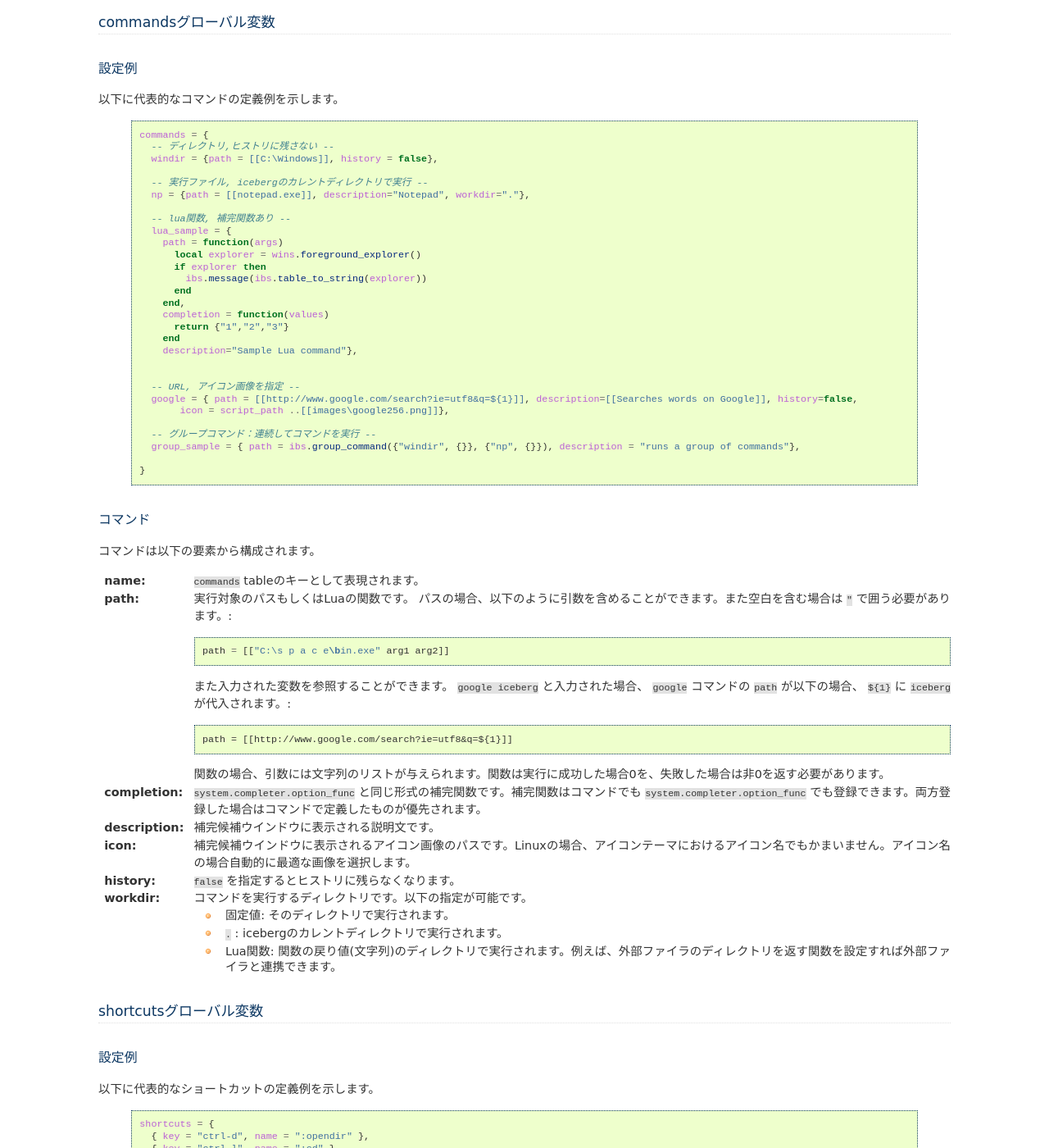
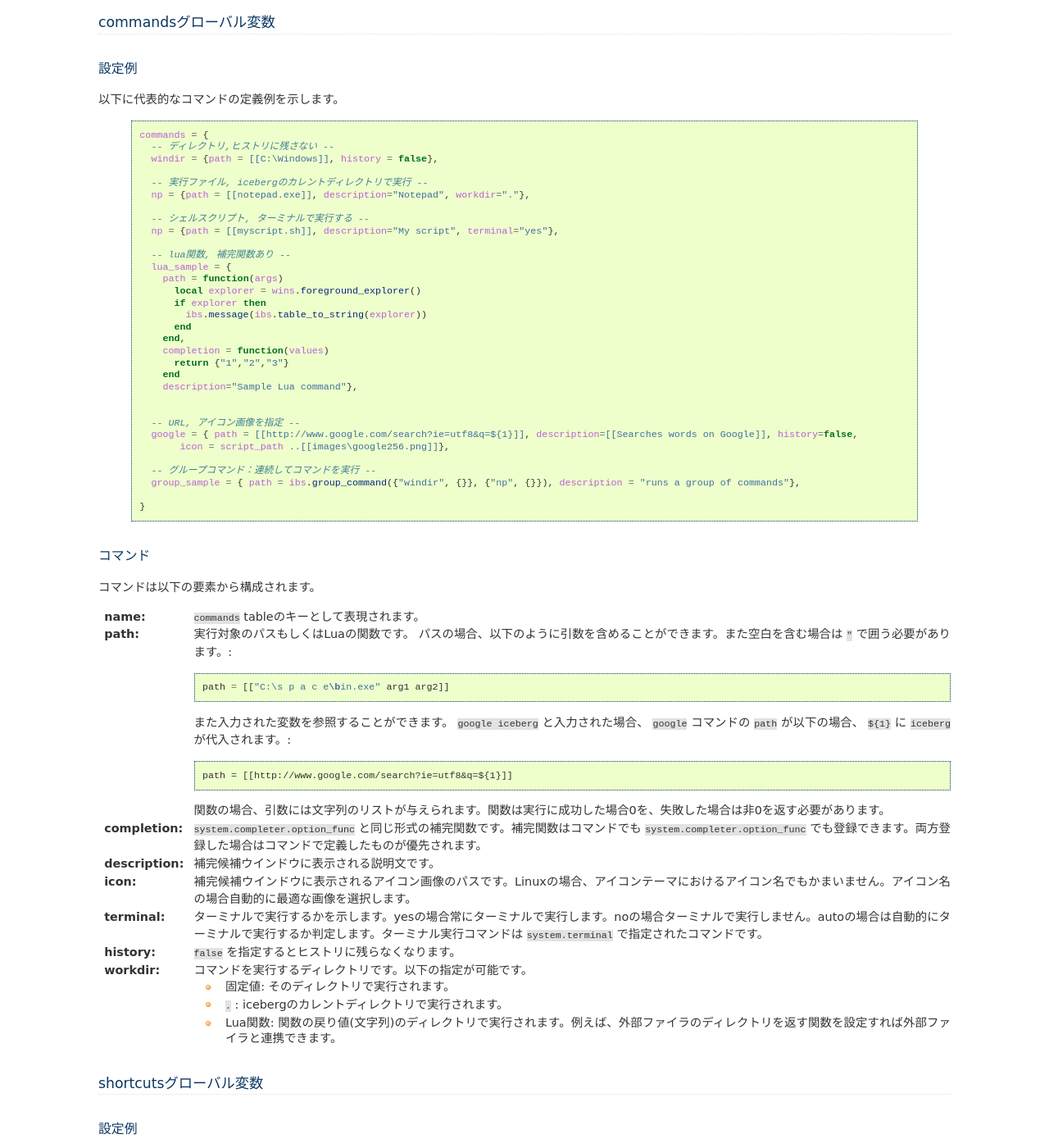
Before and after one commit to yuin/iceberg, a Sphinx documentation site: the page built from docs/source/config.rst, in a window 1280 px wide and 1400 px high, scrolled down 4779 px. Shown: the whole window at 82% size. Built offline with Sphinx 7.4.7, drawn with Linux system fonts in a browser that asks for light colours; the version number could not be read and is left out.

Commit message:
Update docs

```diff
--- a/docs/source/api.rst
+++ b/docs/source/api.rst
@@ -338,6 +338,7 @@ iceberg操作
        :workdir: 実行ディレクトリ
        :description: 説明
        :icon: アイコンパス
+       :termial: ターミナルで実行するか(yes:する, no:しない, auto:自動)
        :history: ヒストリへ追加するか
 
 .. lua:function:: icebergsupport.to_path(text)
--- a/docs/source/changes.rst
+++ b/docs/source/changes.rst
@@ -1,5 +1,10 @@
 変更履歴
 =======================
+0.9.8 (2015-12-xx)
+-----------------------
+- NEW: コマンド定義に ``terminal`` 属性を追加。
+- FIXED: GIFアイコンとXPMアイコンを表示した時にクラッシュする問題を修正。
+
 0.9.7 (2015-11-19)
 -----------------------
 - NEW: Linux上での動作をサポートした。
--- a/docs/source/config.rst
+++ b/docs/source/config.rst
@@ -275,6 +275,9 @@ commandsグローバル変数
           -- 実行ファイル, icebergのカレントディレクトリで実行 --
           np = {path = [[notepad.exe]], description="Notepad", workdir="."},
 
+          -- シェルスクリプト, ターミナルで実行する --
+          np = {path = [[myscript.sh]], description="My script", terminal="yes"},
+
           -- lua関数, 補完関数あり --
           lua_sample = {
             path = function(args)
@@ -320,6 +323,8 @@ commandsグローバル変数
     補完候補ウインドウに表示される説明文です。
 :icon:
     補完候補ウインドウに表示されるアイコン画像のパスです。Linuxの場合、アイコンテーマにおけるアイコン名でもかまいません。アイコン名の場合自動的に最適な画像を選択します。
+:terminal:
+    ターミナルで実行するかを示します。yesの場合常にターミナルで実行します。noの場合ターミナルで実行しません。autoの場合は自動的にターミナルで実行するか判定します。ターミナル実行コマンドは ``system.terminal`` で指定されたコマンドです。
 :history:
     ``false`` を指定するとヒストリに残らなくなります。
 :workdir:
```
Also changed, not shown: 1 other file.
